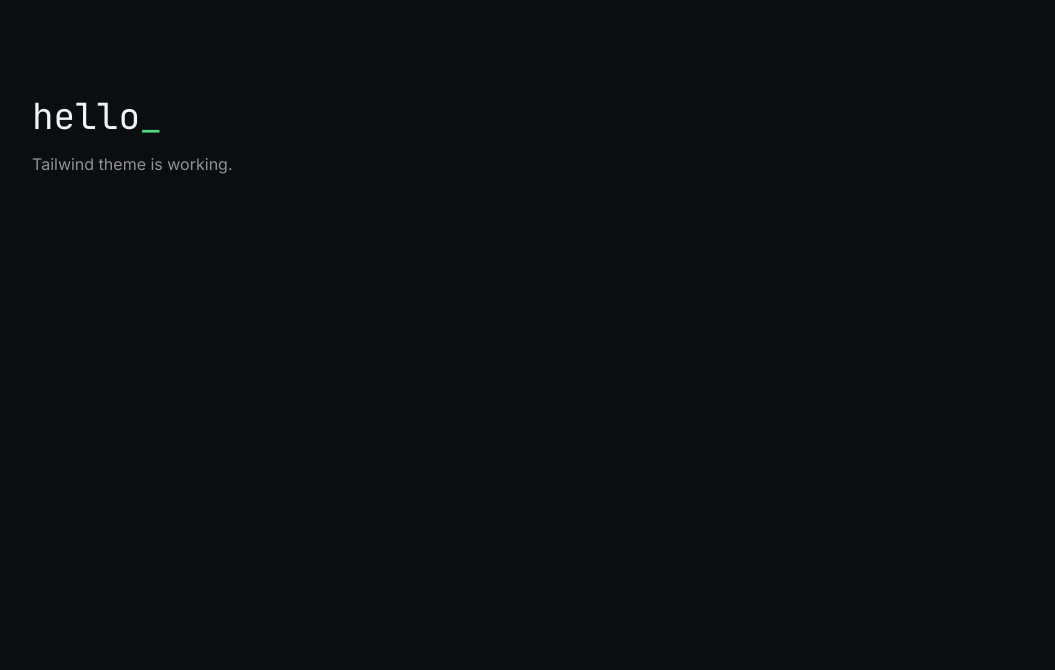
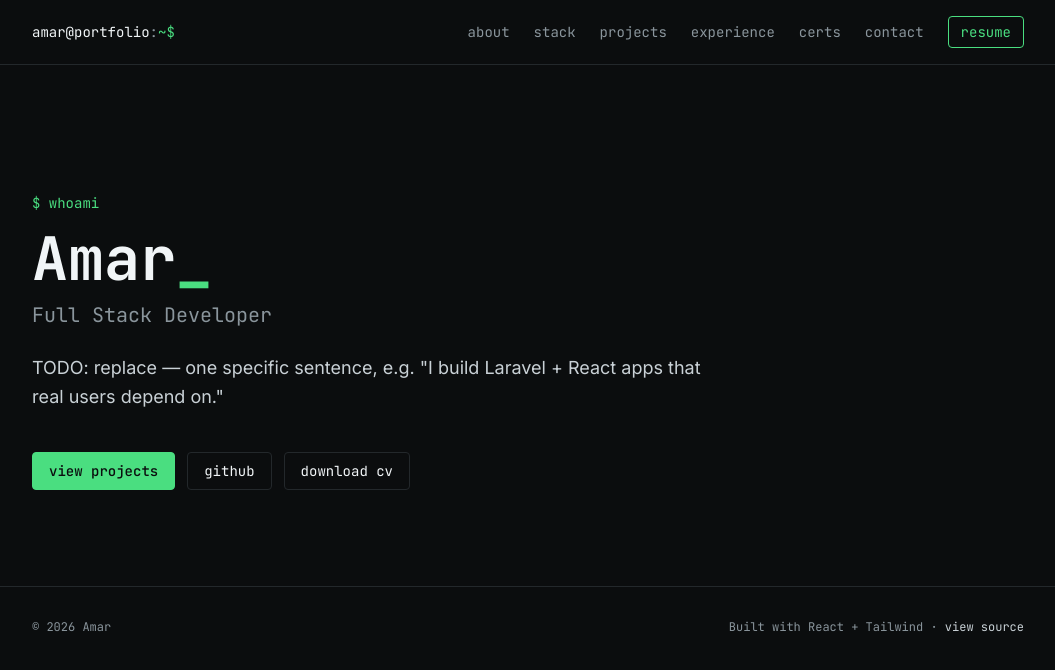
Before and after one commit to AmarAzraee-Work/Portfolio, a React (Vite) app: page / in a window 1280 px wide. Shown: the top 670 px of the page, without its empty margins (112-1167 px from the left). Built offline with nearby package versions, Linux system fonts and the light colour scheme.

Commit message:
feat: add navbar, hero, footer and page shell

```diff
--- a/src/App.jsx
+++ b/src/App.jsx
@@ -1,10 +1,21 @@
+import Navbar from './components/Navbar'
+import Footer from './components/Footer'
+import Hero from './sections/Hero'
+
 export default function App() {
   return (
-    <main className="mx-auto max-w-5xl px-4 py-24">
-      <h1 className="font-mono text-4xl text-heading">
-        hello<span className="cursor text-accent">_</span>
-      </h1>
-      <p className="mt-4 text-muted">Tailwind theme is working.</p>
-    </main>
+    <>
+      <a
+        href="#main"
+        className="sr-only focus:not-sr-only focus:fixed focus:left-4 focus:top-4 focus:z-50 focus:rounded focus:bg-accent focus:px-3 focus:py-2 focus:font-mono focus:text-sm focus:text-bg"
+      >
+        Skip to content
+      </a>
+      <Navbar />
+      <main id="main">
+        <Hero />
+      </main>
+      <Footer />
+    </>
   )
 }
--- /dev/null
+++ b/src/components/Footer.jsx
@@ -0,0 +1,25 @@
+import { profile } from '../data/profile'
+import ExternalLink from './ExternalLink'
+
+export default function Footer() {
+  return (
+    <footer className="border-t border-line">
+      <div className="mx-auto flex max-w-5xl flex-col gap-2 px-4 py-8 font-mono text-xs text-muted sm:flex-row sm:justify-between">
+        <p>
+          © {new Date().getFullYear()} {profile.name}
+        </p>
+        <p>
+          Built with React + Tailwind
+          {profile.siteRepoUrl && (
+            <>
+              {' · '}
+              <ExternalLink href={profile.siteRepoUrl} className="text-fg hover:text-accent">
+                view source
+              </ExternalLink>
+            </>
+          )}
+        </p>
+      </div>
+    </footer>
+  )
+}
--- /dev/null
+++ b/src/components/Navbar.jsx
@@ -0,0 +1,85 @@
+import { useState } from 'react'
+import { profile } from '../data/profile'
+
+export const NAV_LINKS = [
+  { id: 'about', label: 'about' },
+  { id: 'stack', label: 'stack' },
+  { id: 'projects', label: 'projects' },
+  { id: 'experience', label: 'experience' },
+  { id: 'certs', label: 'certs' },
+  { id: 'contact', label: 'contact' },
+]
+
+const handle = profile.name.split(' ')[0].toLowerCase()
+
+export default function Navbar() {
+  const [open, setOpen] = useState(false)
+  const close = () => setOpen(false)
+
+  return (
+    <header className="sticky top-0 z-40 border-b border-line bg-bg/95">
+      <nav aria-label="Main" className="mx-auto flex h-16 max-w-5xl items-center justify-between px-4">
+        <a href="#top" onClick={close} className="font-mono text-sm text-heading">
+          {handle}@portfolio<span className="text-muted">:</span>
+          <span className="text-accent">~$</span>
+        </a>
+
+        <ul className="hidden items-center gap-6 font-mono text-sm md:flex">
+          {NAV_LINKS.map((link) => (
+            <li key={link.id}>
+              <a href={`#${link.id}`} className="text-muted transition-colors hover:text-accent">
+                {link.label}
+              </a>
+            </li>
+          ))}
+          <li>
+            <a
+              href={profile.cvUrl}
+              target="_blank"
+              rel="noopener noreferrer"
+              className="rounded border border-accent px-3 py-1.5 text-accent transition-colors hover:bg-accent hover:text-bg"
+            >
+              resume
+            </a>
+          </li>
+        </ul>
+
+        <button
+          type="button"
+          onClick={() => setOpen((value) => !value)}
+          aria-expanded={open}
+          aria-controls="mobile-menu"
+          className="font-mono text-sm text-heading md:hidden"
+        >
+          <span aria-hidden="true">[</span>
+          {open ? 'close' : 'menu'}
+          <span aria-hidden="true">]</span>
+        </button>
+      </nav>
+
+      {open && (
+        <ul id="mobile-menu" className="space-y-1 border-t border-line px-4 py-3 font-mono text-sm md:hidden">
+          {NAV_LINKS.map((link) => (
+            <li key={link.id}>
+              <a href={`#${link.id}`} onClick={close} className="block py-2 text-muted hover:text-accent">
+                <span className="text-accent">~/</span>
+                {link.label}
+              </a>
+            </li>
+          ))}
+          <li>
+            <a
+              href={profile.cvUrl}
+              target="_blank"
+              rel="noopener noreferrer"
+              onClick={close}
+              className="block py-2 text-accent"
+            >
+              resume
+            </a>
+          </li>
+        </ul>
+      )}
+    </header>
+  )
+}
--- /dev/null
+++ b/src/sections/Hero.jsx
@@ -0,0 +1,22 @@
+import { profile } from '../data/profile'
+import ExternalLink from '../components/ExternalLink'
+import { btnPrimary, btnSecondary } from '../components/buttonStyles'
+
+export default function Hero() {
+  return (
+    <section id="top" className="mx-auto max-w-5xl px-4 pb-16 pt-20 sm:pb-24 sm:pt-32">
+      <p className="font-mono text-sm text-accent">$ whoami</p>
+      <h1 className="mt-4 break-words font-mono text-4xl font-bold text-heading sm:text-6xl">
+        {profile.name}
+        <span className="cursor text-accent" aria-hidden="true">_</span>
+      </h1>
+      <p className="mt-3 font-mono text-lg text-muted sm:text-xl">{profile.role}</p>
+      <p className="mt-6 max-w-2xl text-lg leading-relaxed">{profile.tagline}</p>
+      <div className="mt-10 flex flex-wrap gap-3">
+        <a href="#projects" className={btnPrimary}>view projects</a>
+        <ExternalLink href={profile.github} className={btnSecondary}>github</ExternalLink>
+        <a href={profile.cvUrl} download className={btnSecondary}>download cv</a>
+      </div>
+    </section>
+  )
+}
```
Also changed, not shown: 2 other files (tests, documents, lock files or other folders).
